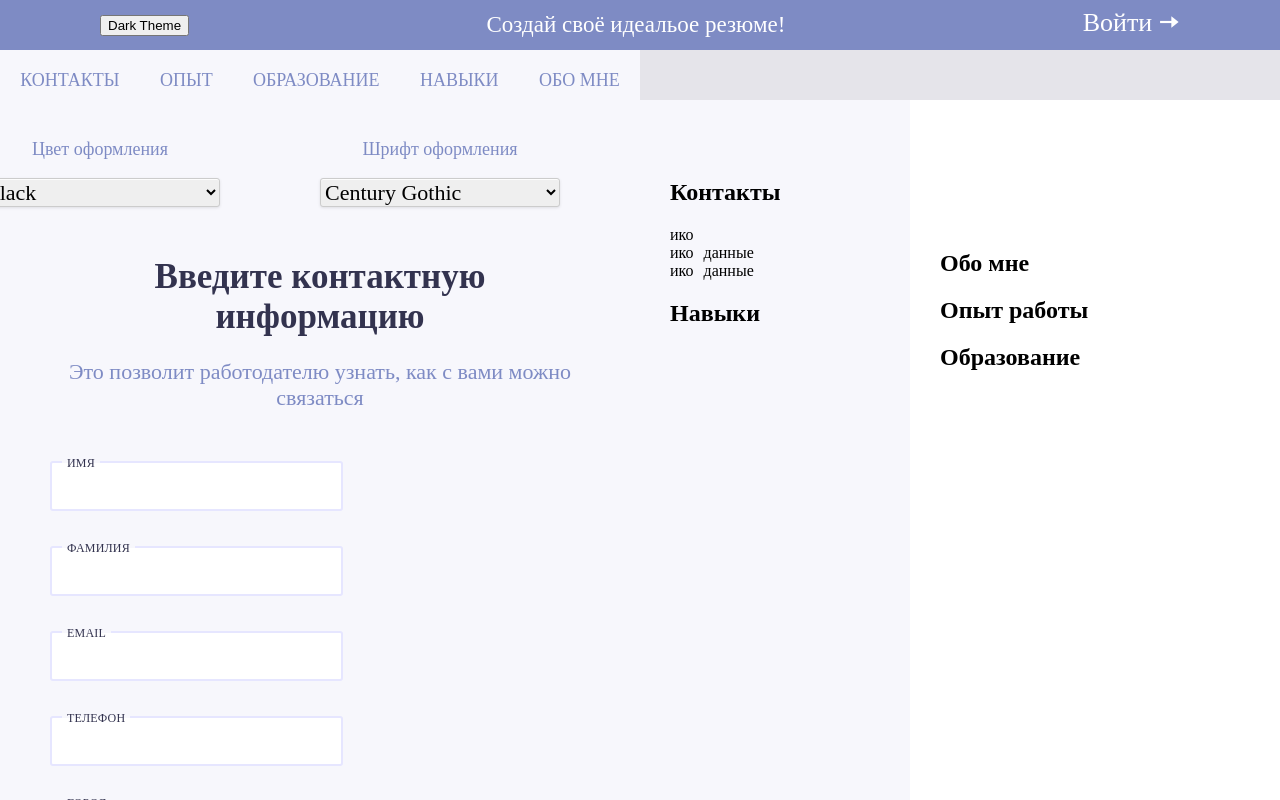
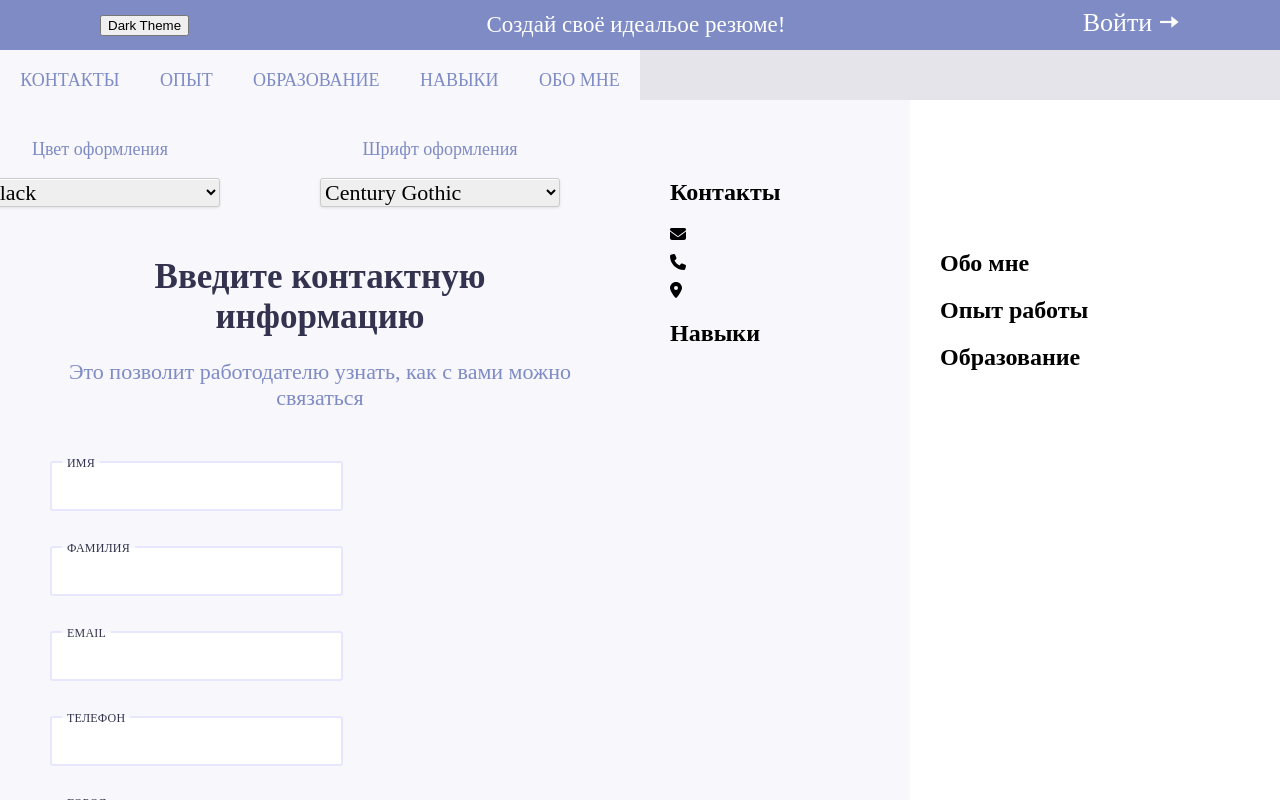
Before and after one commit to Gulkat/React_project, a React app: page / in a window 1280 px wide. Built offline with nearby package versions, Linux system fonts and the light colour scheme.

Commit message:
add fontawesome

```diff
--- a/package.json
+++ b/package.json
@@ -13,7 +13,9 @@
     "@babel/core": "^7.18.5",
     "@babel/preset-env": "^7.18.2",
     "@babel/preset-react": "^7.17.12",
-    "@fortawesome/free-solid-svg-icons": "^6.1.1",
+    "@fortawesome/fontawesome-svg-core": "^6.1.2",
+    "@fortawesome/free-solid-svg-icons": "^6.1.2",
+    "@fortawesome/react-fontawesome": "^0.2.0",
     "axios": "^0.27.2",
     "babel-loader": "^8.2.5",
     "formik": "^2.2.9",
--- a/src/Components/Employment.jsx
+++ b/src/Components/Employment.jsx
@@ -320,13 +320,13 @@ const Employment = () => {
                                                                 <label className={'labelDateStart'}><span>Дата начала</span>
                                                                     <div className={'overlay_background'}></div>
                                                                 </label>
-                                                                <FormikInput className={'inputDate'} type={'date'} placeholder={'Выберите дату'}  name={`employment.${index}.startDate`}/>
+                                                                <FormikInput className={'inputDate'} type={'date'} placeholder={'Выберите дату'} name={`employment.${index}.startDate`}/>
                                                             </div>
                                                             <div className={'dateFinish'}>
                                                                 <label className={'labelDateFinish'}><span>Дата окончания</span>
                                                                     <div className={'overlay_background'}></div>
                                                                 </label>
-                                                                <FormikInput className={'inputDate'} type={'date'} placeholder={'Выберите дату'}  name={`employment.${index}.endDate`}/>
+                                                                <FormikInput className={'inputDate'} type={'date'} placeholder={'Выберите дату'} name={`employment.${index}.endDate`}/>
                                                             </div>
                                                         </div>
                                                     </div>
--- a/src/Components/PersonalDetails.jsx
+++ b/src/Components/PersonalDetails.jsx
@@ -135,7 +135,7 @@ const StyledFooterBtn = styled.div`
   }
 `
 
-const PersonalDetails = ({getValueName, getValueSurname, getValueJobTitle, getValueUserEmail}) => {
+const PersonalDetails = ({getValueName, getValueSurname, getValueJobTitle, getValueUserEmail, getValueTelephone}) => {
 
     return (
         <StyledPersonalDetails>
@@ -167,7 +167,7 @@ const PersonalDetails = ({getValueName, getValueSurname, getValueJobTitle, getVa
                         <label className={'label'}><span>Телефон</span>
                             <div className={'overlay_background'}></div>
                         </label>
-                        <input className={'input'} type={'tel'}/>
+                        <input className={'input'} type={'tel'}  onChange={event => getValueTelephone(event.target.value)}/>
                     </div>
                     <div className={'box'}>
                         <label className={'label'}><span>Город</span>
--- a/src/Layouts/Components/Wrapper.jsx
+++ b/src/Layouts/Components/Wrapper.jsx
@@ -15,13 +15,14 @@ const Wrapper = () => {
     const [surName, setSurname] = useState('');
     const [jobTitle, setJopTitle] = useState('');
     const [email, setEmail] = useState('');
+    const [telephone, setTelephone] = useState('');
     const [color,setColor] = useState('black');
     const [font, setFont] = useState('centery gothic');
 
     return (
         <StyledWrapper>
-            <ResumeForm handleName={setName} handleSurname={setSurname} handleJobTitle={setJopTitle} handleUserEmail={setEmail} setColor={setColor} setFont={setFont}/>
-            <Result userName={name} userSurname={surName} jobTitle={jobTitle} userEmail={email} color={color} font={font}/>
+            <ResumeForm handleName={setName} handleSurname={setSurname} handleJobTitle={setJopTitle} handleUserEmail={setEmail} handleTelephone ={setTelephone} setColor={setColor} setFont={setFont}/>
+            <Result userName={name} userSurname={surName} jobTitle={jobTitle} userEmail={email} telephone={telephone} color={color} font={font}/>
         </StyledWrapper>
 
     )
--- a/src/Scenes/ResmeForm/ResumeForm.jsx
+++ b/src/Scenes/ResmeForm/ResumeForm.jsx
@@ -20,7 +20,7 @@ const StyledResumeForm = styled.div`
   left: 0;
 `
 
-const ResumeForm = ({handleName, handleSurname, handleJobTitle, handleUserEmail, setColor, setFont}) => {
+const ResumeForm = ({handleName, handleSurname, handleJobTitle, handleUserEmail, handleTelephone, setColor, setFont}) => {
 
     const getValueName = text => {
         handleName(text)
@@ -34,6 +34,9 @@ const ResumeForm = ({handleName, handleSurname, handleJobTitle, handleUserEmail,
     const getValueUserEmail = text => {
         handleUserEmail(text)
     };
+    const getValueTelephone = text => {
+        handleTelephone(text)
+    };
 
     return (
         <StyledResumeForm>
@@ -42,7 +45,7 @@ const ResumeForm = ({handleName, handleSurname, handleJobTitle, handleUserEmail,
             </header>
             <main>
                 <DropdownMenu setColor={setColor} setFont={setFont}/>
-                <PersonalDetails getValueName={getValueName} getValueSurname={getValueSurname} getValueJobTitle={getValueJobTitle} getValueUserEmail={getValueUserEmail}/>
+                <PersonalDetails getValueName={getValueName} getValueSurname={getValueSurname} getValueJobTitle={getValueJobTitle} getValueUserEmail={getValueUserEmail} getValueTelephone={getValueTelephone}/>
                 <Employment/>
                 <Education/>
                 <Skills/>
--- a/src/Scenes/Result.jsx
+++ b/src/Scenes/Result.jsx
@@ -1,6 +1,10 @@
 import React from 'react';
 import styled from 'styled-components';
 
+import { FontAwesomeIcon } from '@fortawesome/react-fontawesome';
+import { faEnvelope } from '@fortawesome/free-solid-svg-icons';
+import { faPhone } from '@fortawesome/free-solid-svg-icons';
+import { faLocationDot } from '@fortawesome/free-solid-svg-icons';
 
 const StyledResult = styled.div`
   padding-top: 20px;
@@ -42,6 +46,7 @@ const StyledResult = styled.div`
   .contact {
     display: flex;
     gap: 10px;
+    margin-top: 10px;
   }
 
   .resultRight {
@@ -51,7 +56,7 @@ const StyledResult = styled.div`
 
 `
 
-const Result = ({color, font, userName, userSurname, jobTitle, userEmail}) => {
+const Result = ({color, font, userName, userSurname, jobTitle, userEmail, telephone}) => {
     return (
         <StyledResult color={color} font={font}>
             <div className={'result'}>
@@ -60,16 +65,16 @@ const Result = ({color, font, userName, userSurname, jobTitle, userEmail}) => {
                         <div className={'profileBox'}>
                             <h2 className={'titleBox'}>Контакты</h2>
                             <div className={'contact'}>
-                                <div className={'contactIcon'}>ико</div>
+                                <div className={'contactIcon'}><FontAwesomeIcon icon={faEnvelope} /></div>
                                 <div className={'contactText'}>{userEmail}</div>
                             </div>
                             <div className={'contact'}>
-                                <div className={'contactIcon'}>ико</div>
-                                <div className={'contactText'}>данные</div>
+                                <div className={'contactIcon'}><FontAwesomeIcon icon={faPhone} /></div>
+                                <div className={'contactText'}>{telephone}</div>
                             </div>
                             <div className={'contact'}>
-                                <div className={'contactIcon'}>ико</div>
-                                <div className={'contactText'}>данные</div>
+                                <div className={'contactIcon'}><FontAwesomeIcon icon={faLocationDot} /></div>
+                                <div className={'contactText'}></div>
                             </div>
                         </div>
                         <div className={'profileBox'}>
--- a/src/Scenes/ResumeList.jsx
+++ b/src/Scenes/ResumeList.jsx
@@ -12,6 +12,7 @@ const ResumeList = () => {
 
     const getResumeList = () => {
         fetchResumeList().then(({data}) => {
+            console.log(data)
             setResumeList(data);
         }).catch(() => {});
     }
--- a/src/api/resumeApi.js
+++ b/src/api/resumeApi.js
@@ -1,3 +1,3 @@
 import fakeServerInstance from './instance';
 
-export const fetchResumeList = () => fakeServerInstance.get("/resumeData");
+export const fetchResumeList = () => fakeServerInstance.get("/resumeList");
```
Also changed, not shown: src/Components/Education.jsx (+5 -5 lines).
